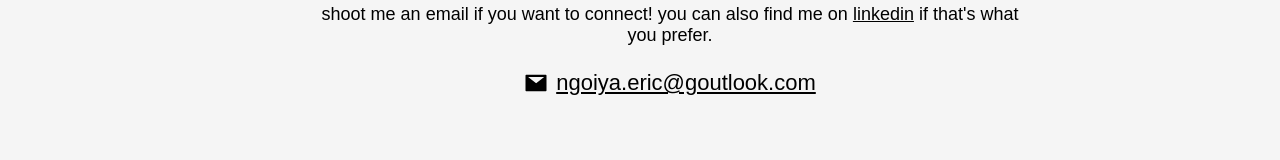
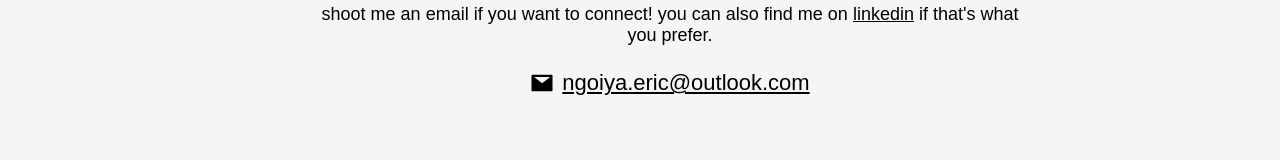
Before and after one commit to ngoiyaeric/ngoiyaeric.github.io, a Next.js app: page / in a window 1280 px wide. Shown: the part 4716-4876 px from the top of the page. Built offline with nearby package versions, Linux system fonts and the light colour scheme; a web font is replaced by a local one.

Commit message:
Update Contact.tsx

```diff
--- a/components/home/contact/Contact.tsx
+++ b/components/home/contact/Contact.tsx
@@ -29,7 +29,7 @@ export const Contact = () => {
           <Link href="mailto:info.ericmail@gmail.com">
             <div className={styles.contactEmail}>
               <AiFillMail size="2.4rem" />
-              <span>ngoiya.eric@goutlook.com</span>
+              <span>ngoiya.eric@outlook.com</span>
             </div>
           </Link>
         </Reveal>
```
